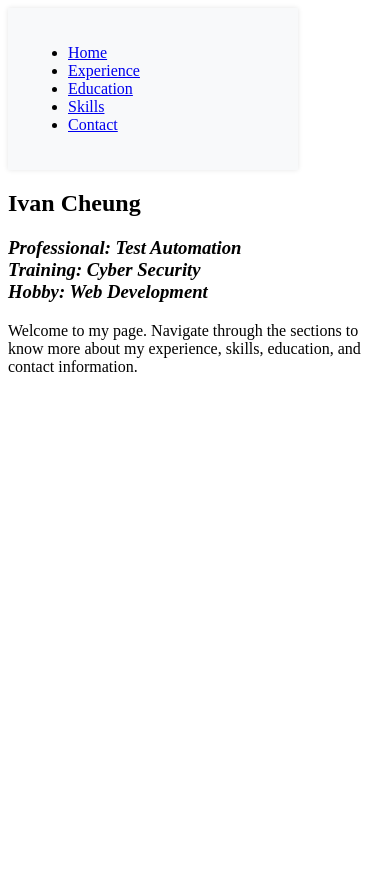
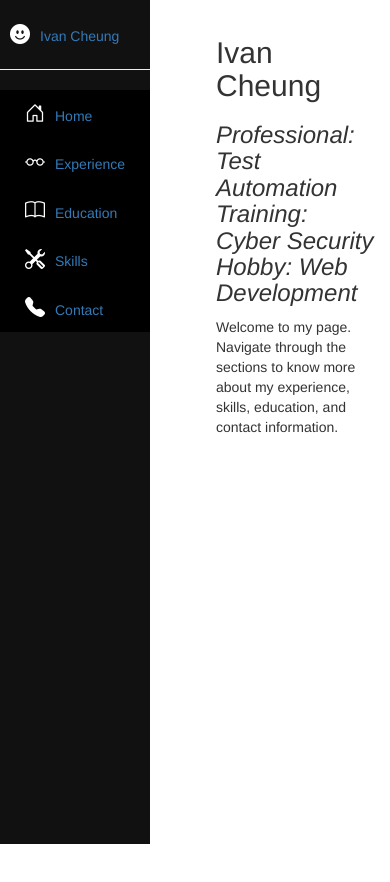
Before and after one commit to cheuni02/ivan-businesscard-app, a React (Create React App) app: page / in a window 390 px wide. Shown: the top 882 px of the page. Before the commit the page ends 860 px from the top, so only its background shows below. Built offline with nearby package versions, Linux system fonts and the light colour scheme.

Commit message:
fix(core): prettified sidebar, but not responsive

```diff
--- a/package.json
+++ b/package.json
@@ -15,6 +15,8 @@
     "@types/react": "^18.3.3",
     "@types/react-dom": "^18.3.0",
     "@types/react-router-dom": "^5.3.3",
+    "bootstrap": "3",
+    "bootstrap-icons": "^1.11.3",
     "react": "^18.3.1",
     "react-dom": "^18.3.1",
     "react-router-dom": "^6.23.1",
--- a/src/App.css
+++ b/src/App.css
@@ -1,21 +1,38 @@
-/* App.css */
-.app-container {
-  display: flex;
-  height: 100vh;
-  /* Full viewport height */
+.sidebar {
+  height: 100%;
+  width: 150px;
+  position: fixed;
+  z-index: 1;
+  top: 0;
+  left: 0;
+  background-color: #111;
+  overflow-x: hidden;
+  padding-top: 20px;
+}
+.sidebar ul {
+  padding: 0px !important;
+  background-color: black;
 }
 
-.sidebar {
-  width: 250px;
-  /* Set a fixed width for the sidebar */
-  background-color: #f8f9fa;
-  padding: 20px;
-  box-shadow: 0 0 5px rgba(0, 0, 0, 0.1);
-  /* Adds a subtle shadow */
+.sidebar ul li:hover {
+  background-color: blue;
 }
 
-.content {
-  flex: 1;
-  /* Makes content take the remaining space */
-  padding: 20px;
+.sidebar-icon {
+  color: white;
+  font-size: 20px;
+  margin-right: 10px;
+  margin-left: 10px;
 }
+
+/* .home {
+  padding: 10px 15px;
+  text-align: center;
+  text-decoration: none;
+} */
+
+.contents {
+  margin-left: 200px;
+  padding: 16px;
+  height: 1000px;
+}
--- a/src/App.tsx
+++ b/src/App.tsx
@@ -1,5 +1,4 @@
 import React from 'react';
-import Sidebar from './Sidebar';
 import Content from './Content';
 import './App.css';
 
--- a/src/Content.tsx
+++ b/src/Content.tsx
@@ -11,6 +11,7 @@ import Education from "./components/Education";
 import Skills from "./components/Skills";
 import Contact from "./components/Contact";
 import Sidebar from "./Sidebar";
+import 'bootstrap/dist/css/bootstrap.min.css';
 
 const Content = () => {
   return (
--- a/src/Sidebar.tsx
+++ b/src/Sidebar.tsx
@@ -1,25 +1,21 @@
 import React from "react";
-import { Link } from "react-router-dom";
+import "bootstrap-icons/font/bootstrap-icons.css";
+import SidebarLink from "./components/SidebarLink";
 
 const Sidebar = () => {
   return (
-    <div className="sidebar">
-      <ul>
-        <li>
-          <Link to="/">Home</Link>
-        </li>
-        <li>
-          <Link to="/experience">Experience</Link>
-        </li>
-        <li>
-          <Link to="/education">Education</Link>
-        </li>
-        <li>
-          <Link to="/skills">Skills</Link>
-        </li>
-        <li>
-          <Link to="/contact">Contact</Link>
-        </li>
+    <div className="sidebar flex-column">
+      <a href="d-flex align-items-center">
+        <i className="sidebar-icon bi bi-emoji-smile-fill fs-5 me-3"></i>
+        <span className="fs-10">Ivan Cheung</span>
+      </a>
+      <hr className="text-secondary mt-2" />
+      <ul className="nav flex-column">
+        <SidebarLink linkLabel="Home" linkIcon="house-door" />
+        <SidebarLink linkLabel="Experience" linkIcon="eyeglasses" />
+        <SidebarLink linkLabel="Education" linkIcon="book" />
+        <SidebarLink linkLabel="Skills" linkIcon="tools" />
+        <SidebarLink linkLabel="Contact" linkIcon="telephone-fill" />
       </ul>
     </div>
   );
--- a/src/components/Contact.tsx
+++ b/src/components/Contact.tsx
@@ -2,7 +2,7 @@ import React from "react";
 
 const Contact = () => {
   return (
-    <div className="contact">
+    <div className="contents contact">
       <h2>Contact Page</h2>
       <p>Email: ivan.cheung18@outlook.com</p>
       <p>Phone: +(44) 7920107274</p>
--- a/src/components/Education.tsx
+++ b/src/components/Education.tsx
@@ -2,7 +2,7 @@ import React from "react";
 
 const Education = () => {
   return (
-    <div className="education">
+    <div className="contents education">
       <h2>Education Page</h2>
       <p>Welcome to my education summary.</p>
     </div>
--- a/src/components/Experience.tsx
+++ b/src/components/Experience.tsx
@@ -2,7 +2,7 @@ import React from "react";
 
 const Experience = () => {
   return (
-    <div className="experience">
+    <div className="contents experience">
       <h2>Experience Page</h2>
       <p>Software Tester at XYZ Company</p>
       <p>Software Tester at ABC Company</p>
--- a/src/components/Home.tsx
+++ b/src/components/Home.tsx
@@ -2,7 +2,7 @@ import React from "react";
 
 const Home = () => {
   return (
-    <div className="home">
+    <div className="contents home">
       <h2>Ivan Cheung</h2>
       <h3>
         <i>Professional: Test Automation </i>
--- /dev/null
+++ b/src/components/SidebarLink.tsx
@@ -0,0 +1,24 @@
+import React from "react";
+import { Link } from "react-router-dom";
+
+interface SidebarLinkProps {
+  linkLabel: string;
+  linkIcon: string;
+}
+
+function SidebarLink({ linkLabel, linkIcon }: SidebarLinkProps) {
+  let path: string;
+  if (linkLabel === "Home") path = "/";
+  else path = `/${linkLabel.toLowerCase()}`;
+
+  return (
+    <li className="nav-item py-1 text-white px-2">
+      <Link to={path} className="nav-link text-white px-2">
+        <i className={`sidebar-icon bi bi-${linkIcon} me-2 fs-5`}></i>
+        <span className="fs-5">{linkLabel}</span>
+      </Link>
+    </li>
+  );
+}
+
+export default SidebarLink;
--- a/src/components/Skills.tsx
+++ b/src/components/Skills.tsx
@@ -2,7 +2,7 @@ import React from "react";
 
 const Skills = () => {
   return (
-    <div className="skills">
+    <div className="contents skills">
       <h2>Skills Page</h2>
       <ul>
         <li>JavaScript</li>
--- a/src/index.css
+++ /dev/null
@@ -1,33 +0,0 @@
-body {
-  margin: 0;
-  font-family: -apple-system, BlinkMacSystemFont, 'Segoe UI', 'Roboto', 'Oxygen',
-    'Ubuntu', 'Cantarell', 'Fira Sans', 'Droid Sans', 'Helvetica Neue',
-    sans-serif;
-  -webkit-font-smoothing: antialiased;
-  -moz-osx-font-smoothing: grayscale;
-}
-
-code {
-  font-family: source-code-pro, Menlo, Monaco, Consolas, 'Courier New',
-    monospace;
-}
-
-.App {
-  display: flex;
-}
-
-.Sidebar {
-  width: 200px;
-  /* Additional styling for the sidebar */
-}
-
-.Content {
-  flex: 1;
-  padding: 20px;
-  /* Additional styling for the content */
-}
-
-/* Optional: Styling for active NavLink */
-.Sidebar .active {
-  font-weight: bold;
-}
```
Also changed, not shown: 1 other file (tests, documents, lock files or other folders).
